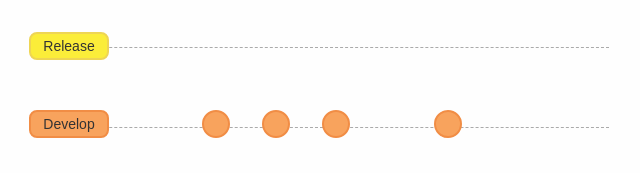
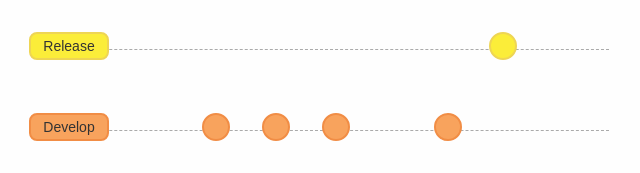
Before and after one commit to voorest/voorest.github.io, a plain HTML site: page index.html in a window 1280 px wide. Shown: the part 287-460 px from the top of the page, 321-961 px from the left. Drawn offline with Linux system fonts and the light colour scheme.

Commit message:
release-1

```diff
--- a/index.html
+++ b/index.html
@@ -25,6 +25,7 @@
         </div>
         <div class="git-branch git-release">
             <span class="branch-name">Release</span>
+            <div class="dot" style="margin-left: 380px;"></div>
         </div>
         <div class="git-branch git-develop">
             <span class="branch-name">Develop</span>
```
